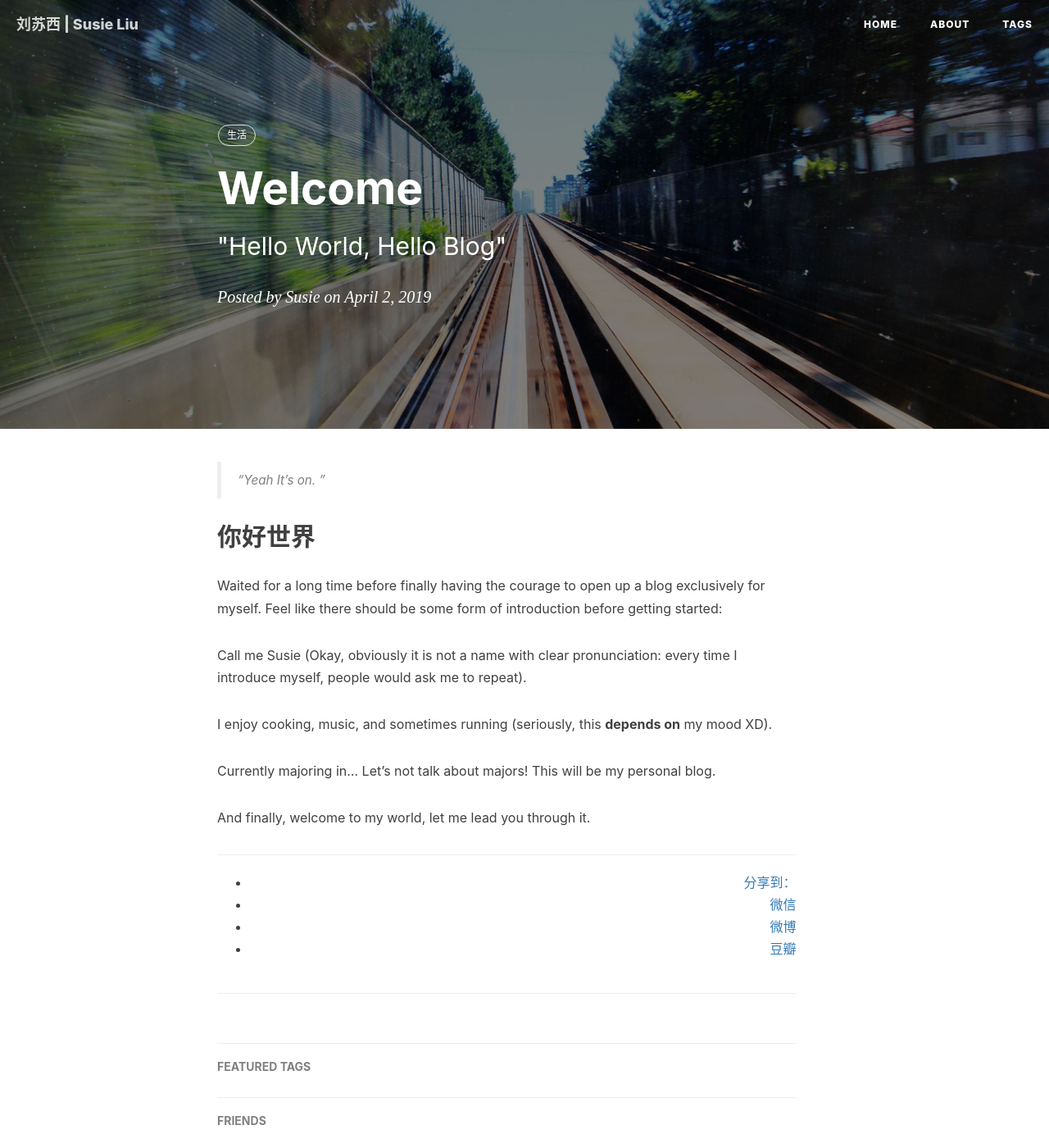
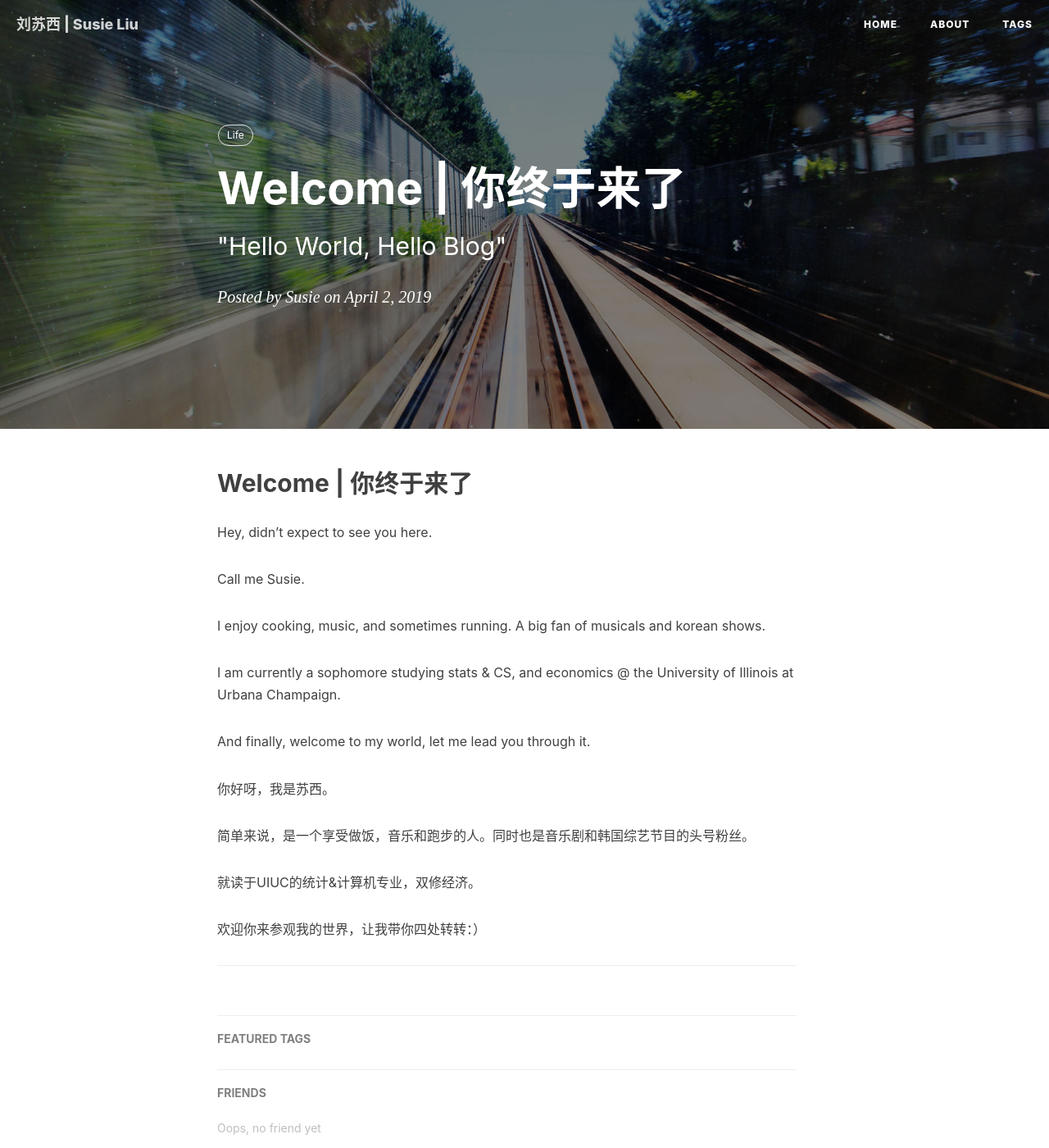
Before and after one commit to susielau/susielau.github.io, a Jekyll site: the page built from _posts/2019-04-02-hello.markdown, in a window 1280 px wide and 1400 px high. Shown: the whole window at 82% size. Built offline with Jekyll 4.4.1, drawn with Linux system fonts in a browser that asks for light colours; nearby versions of some CDN libraries; comment, search, counter and statistics services are not loaded.

Commit message:
Personalized website

```diff
--- /dev/null
+++ b/Gemfile
@@ -0,0 +1,2 @@
+source 'https://rubygems.org'
+gem 'github-pages', group: :jekyll_plugins
--- a/_config.yml
+++ b/_config.yml
@@ -47,28 +47,28 @@ kramdown:
 
 
 # Disqus settings
-#disqus_username: _your_disqus_short_name_
+disqus_username: susie_liu
 
 # Duoshuo settings
-duoshuo_username: huxblog
+#duoshuo_username: susie_liu
 # Share component is depend on Comment so we can NOT use share only.
-duoshuo_share: true                     # set to false if you want to use Comment without Sharing
+#duoshuo_share: true                     # set to false if you want to use Comment without Sharing
 
 
 
 
 # Analytics settings
 # Baidu Analytics
-ba_track_id: 4cc1f2d8f3067386cc5cdb626a202900
+#ba_track_id: 4cc1f2d8f3067386cc5cdb626a202900
 # Google Analytics
-ga_track_id: 'UA-49627206-1'            # Format: UA-xxxxxx-xx
-#ga_domain: huangxuan.me
+ga_track_id: 'UA-137620302-1'            # Format: UA-xxxxxx-xx
+ga_domain: susielau.github.io
 
 
 
 # Sidebar settings
 sidebar: true                           # whether or not using Sidebar.
-sidebar-about-description: "写写代码，做做设计，看看产品。世界那么大，多玩玩看看。"
+sidebar-about-description: "An Artsy Foodie"
 sidebar-avatar: /img/avatar-hux.jpg      # use absolute URL, seeing it's used in both `/` and `/about/`
 
 
--- a/_posts/2019-04-02-hello.markdown
+++ b/_posts/2019-04-02-hello.markdown
@@ -1,25 +1,33 @@
 ---
 layout:     post
-title:      "Welcome"
+title:      "Welcome | 你终于来了"
 subtitle:   " \"Hello World, Hello Blog\""
 date:       2019-04-02 19:00:00
 author:     "Susie"
 header-img: "img/post-bg-2015.jpg"
 tags:
-    - 生活
+    - Life
 ---
 
-> “Yeah It's on. ”
+
+## Welcome | 你终于来了
+
+Hey, didn't expect to see you here.
+
+Call me Susie.
+
+I enjoy cooking, music, and sometimes running. A big fan of musicals and korean shows.
+
+I am currently a sophomore studying stats & CS, and economics @ the University of Illinois at Urbana Champaign.
+
+And finally, welcome to my world, let me lead you through it.
 
 
-## 你好世界
 
-Waited for a long time before finally having the courage to open up a blog exclusively for myself. Feel like there should be some form of introduction before getting started:
+你好呀，我是苏西。
 
-Call me Susie (Okay, obviously it is not a name with clear pronunciation: every time I introduce myself, people would ask me to repeat).
+简单来说，是一个享受做饭，音乐和跑步的人。同时也是音乐剧和韩国综艺节目的头号粉丝。
 
-I enjoy cooking, music, and sometimes running (seriously, this **depends on** my mood XD).
+就读于UIUC的统计&计算机专业，双修经济。
 
-Currently majoring in... Let's not talk about majors! This will be my personal blog.
-
-And finally, welcome to my world, let me lead you through it.
+欢迎你来参观我的世界，让我带你四处转转：）
```
Also changed, not shown: Gemfile.lock (added), img/favicon.ico, img/home-bg.jpg, 13 other files.
